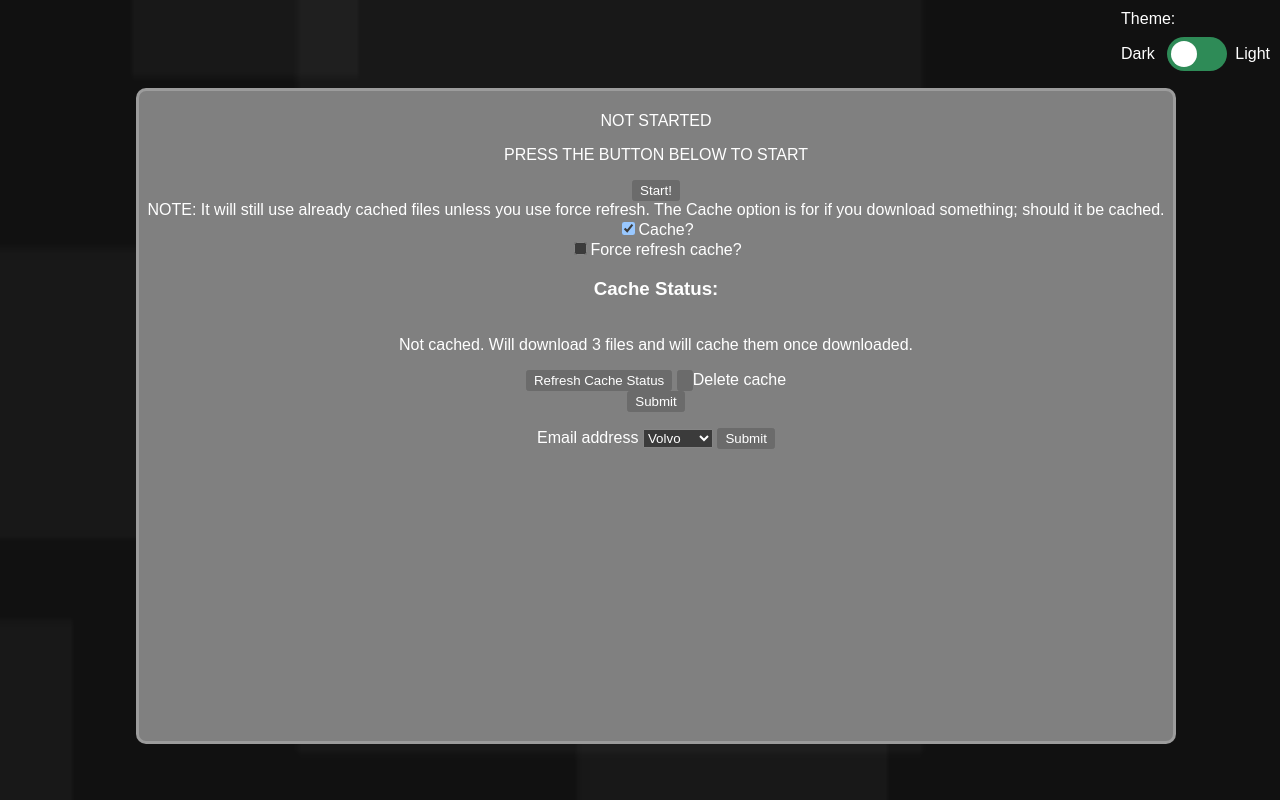
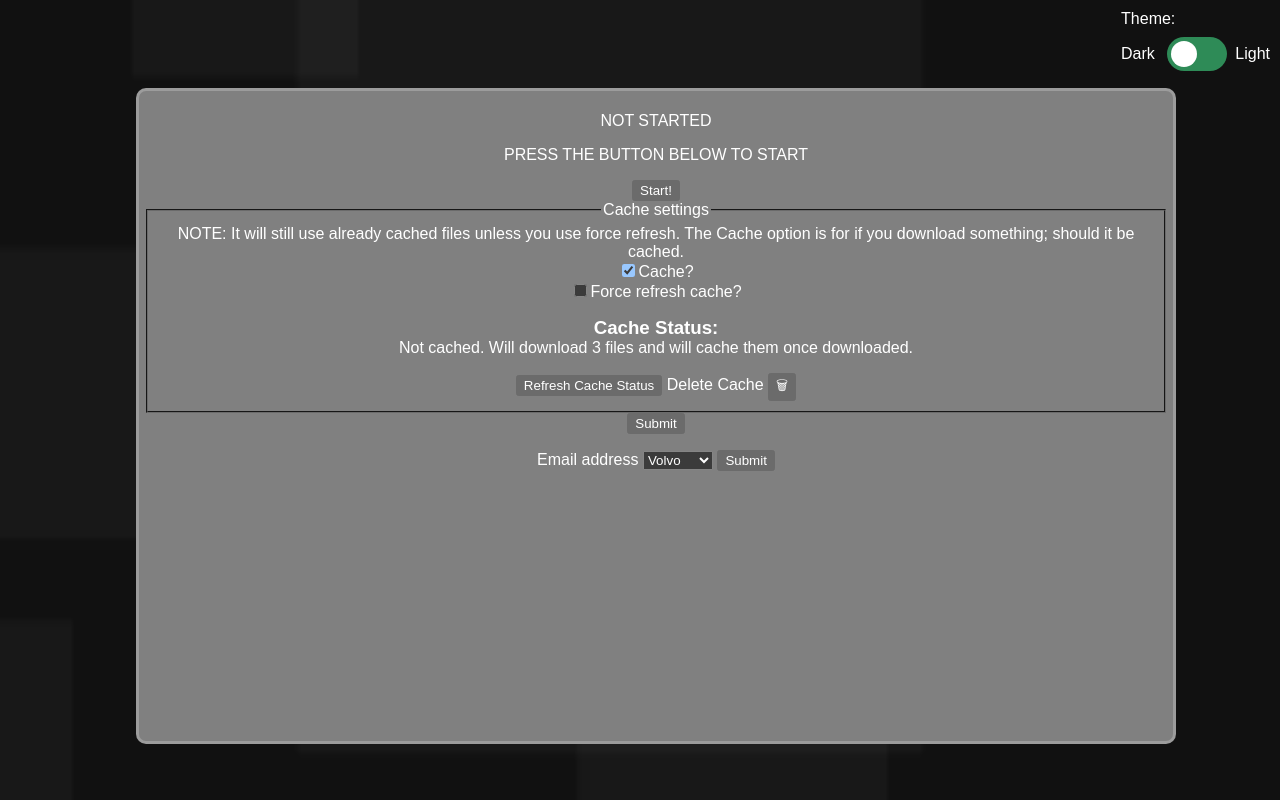
Before and after one commit to Tsunami014/DataAnalysis, a Flask app: page / in a window 1280 px wide. Run offline with Flask 3, Linux system fonts and the light colour scheme.

Commit message:
Improved formatting and renamed one thing

```diff
--- a/main.py
+++ b/main.py
@@ -48,8 +48,8 @@ def read_form(): # Thanks to https://www.geeksforgeeks.org/how-to-use-web-forms-
     ## Return the extracted information
     return data
 
-@app.route('/cache_opts', methods=['POST'])
-def cache_opts(): # Thanks to https://www.geeksforgeeks.org/how-to-use-web-forms-in-a-flask-application/
+@app.route('/get_files', methods=['POST'])
+def get_files(): # Thanks to https://www.geeksforgeeks.org/how-to-use-web-forms-in-a-flask-application/
     # Get the form data as Python ImmutableDict datatype
     data = flask.request.form
 
--- a/static/main.js
+++ b/static/main.js
@@ -16,7 +16,7 @@ function updateCacheStatus() {
     fetch("cache_status?cache="+document.getElementById("Cache").checked.toString()+"&force="+document.getElementById("Force").checked.toString()).then(resp => {
         data = resp.text().then(function(data) {
             var elm = document.getElementById('CacheStatus');
-            elm.innerHTML = "<h3>Cache Status:</h3><br>" + data;
+            elm.innerHTML = "<h3 style='display: inline'>Cache Status:</h3><br>" + data;
         });
     });
 }
--- a/templates/index.html
+++ b/templates/index.html
@@ -25,13 +25,17 @@
         <p id="progressStatus"></p>
         <p id="progressState">PRESS THE BUTTON BELOW TO START</p>
         <button onclick="start_long_task();">Start!</button>
-        <form action="{{ url_for('cache_opts')}}" method="post">
-            <label for="checkbox" class="form-label">NOTE: It will still use already cached files unless you use force refresh. The Cache option is for if you download something; should it be cached.</label><br>
-            <input type="checkbox" id="Cache" name="Cache" oninput="updateCacheStatus();">Cache?</input><br>
-            <input type="checkbox" id="Force" name="Force" oninput="updateCacheStatus();">Force refresh cache?</input><br>
-            <p id="CacheStatus"></p>
-            <button type="button" onclick="updateCacheStatus();">Refresh Cache Status</button>
-            <input type="button" onclick="DeleteCache();">Delete cache</input><br>
+        <form action="{{ url_for('get_files')}}" method="post">
+            <fieldset>
+                <legend>Cache settings</legend>
+                <label for="checkbox" class="form-label">NOTE: It will still use already cached files unless you use force refresh. The Cache option is for if you download something; should it be cached.</label><br>
+                <input type="checkbox" id="Cache" name="Cache" oninput="updateCacheStatus();">Cache?</input><br>
+                <input type="checkbox" id="Force" name="Force" oninput="updateCacheStatus();">Force refresh cache?</input><br>
+                <p id="CacheStatus"></p>
+                <button type="button" onclick="updateCacheStatus();">Refresh Cache Status</button>
+                <label for="button" class="form-label">Delete Cache</label>
+                <input type="button" onclick="DeleteCache();" value="🗑"><br>
+            </fieldset>
             <button type="submit" class="btn btn-primary">Submit</button>
         </form>
         <script type=text/javascript>
```
